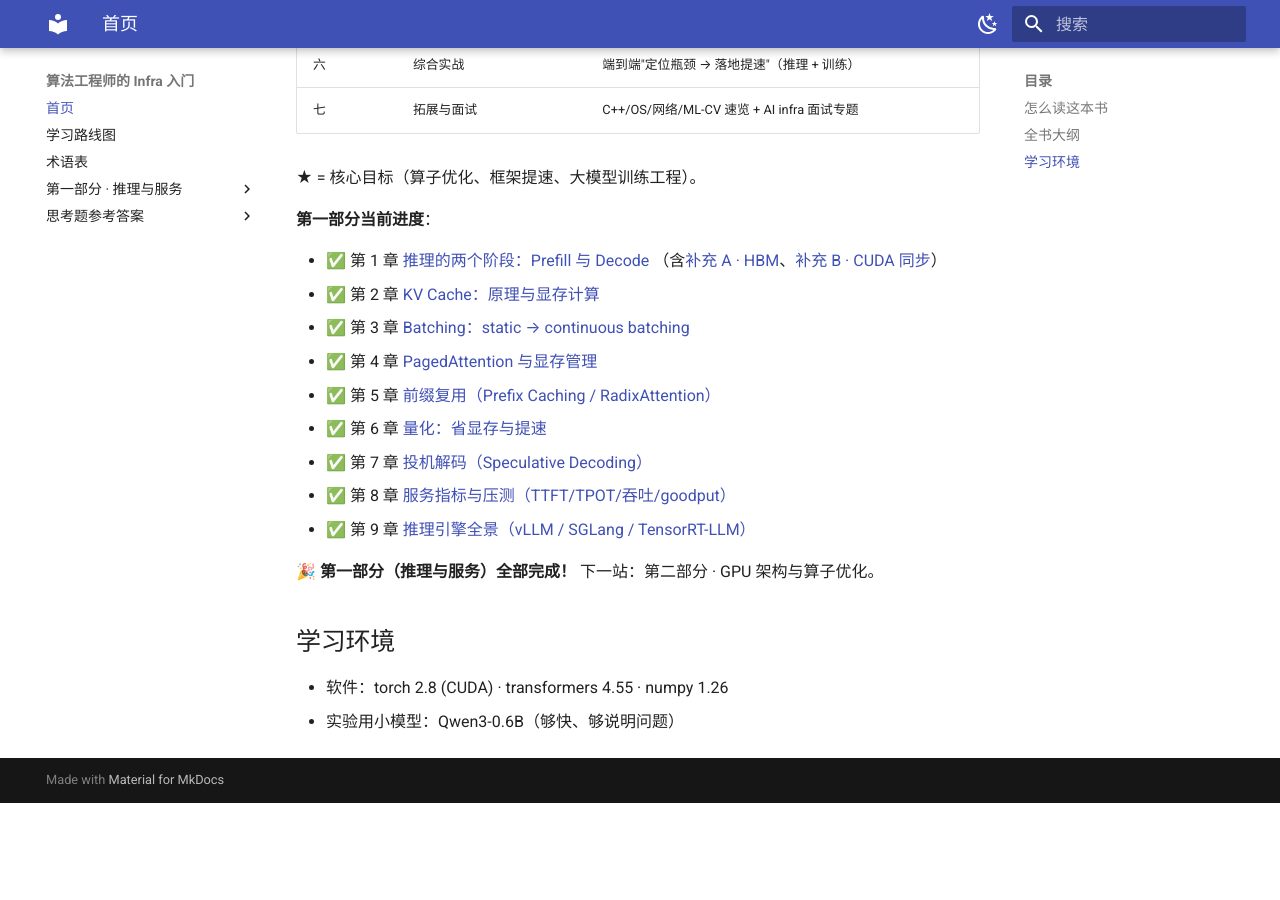
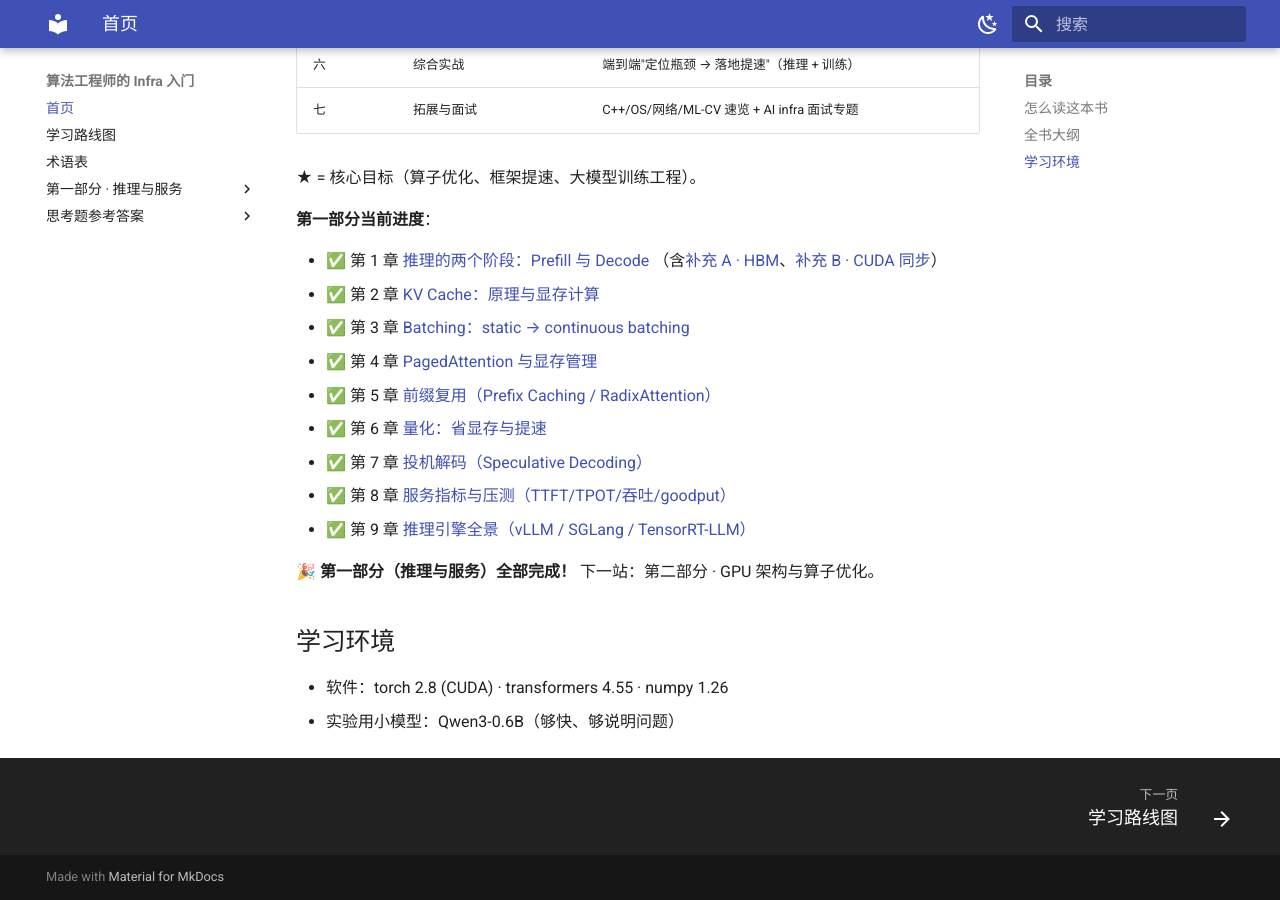
Before and after one commit to H-Jett/InfraLearning, an MkDocs documentation site: the page built from docs/index.md, in a window 1280 px wide and 900 px high, scrolled down 804 px. Built offline with MkDocs 1.6.1 and Material for MkDocs 9.7.7, drawn with Linux system fonts in a browser that asks for light colours; before the commit the page ends 1607 px from its top, so only the background shows below that.

Commit message:
网页开启 navigation.footer:每页底部加上一页/下一页翻页
Co-Authored-By: Claude Opus 4.8 (1M context) <noreply@anthropic.com>

```diff
--- a/mkdocs.yml
+++ b/mkdocs.yml
@@ -17,6 +17,7 @@ theme:
         name: 切换到亮色
   features:
     - navigation.indexes    # 允许"章"节点本身是一个页面，补充内容缩进其下
+    - navigation.footer     # 页脚上一页/下一页翻页
     - navigation.top        # 回到顶部
     - toc.follow
     - search.suggest
```
